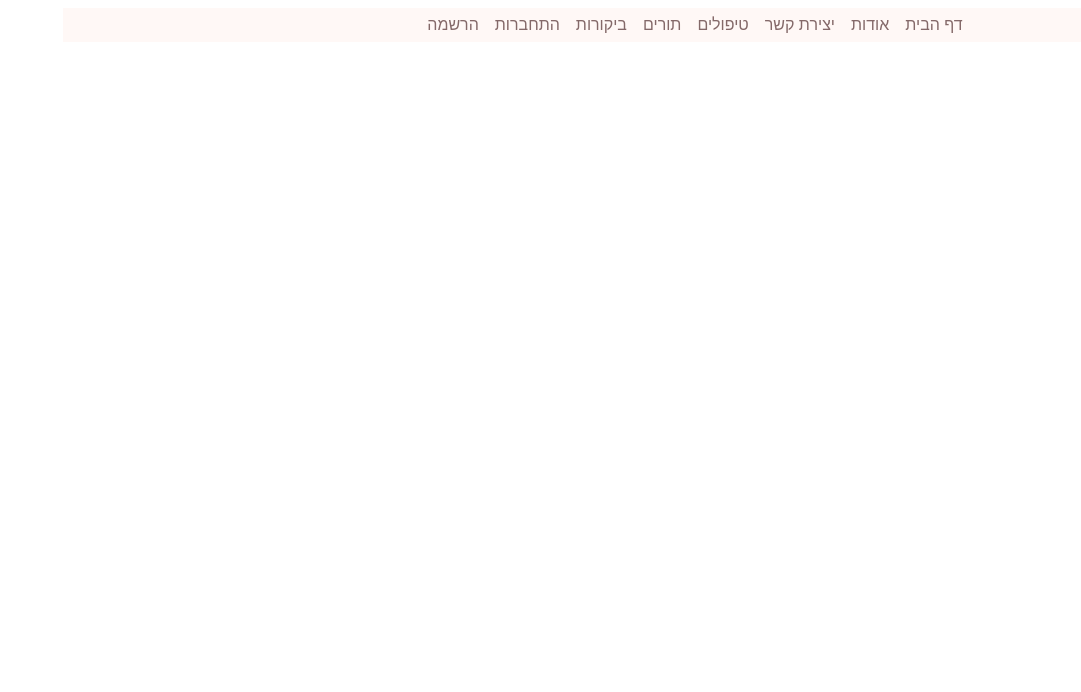
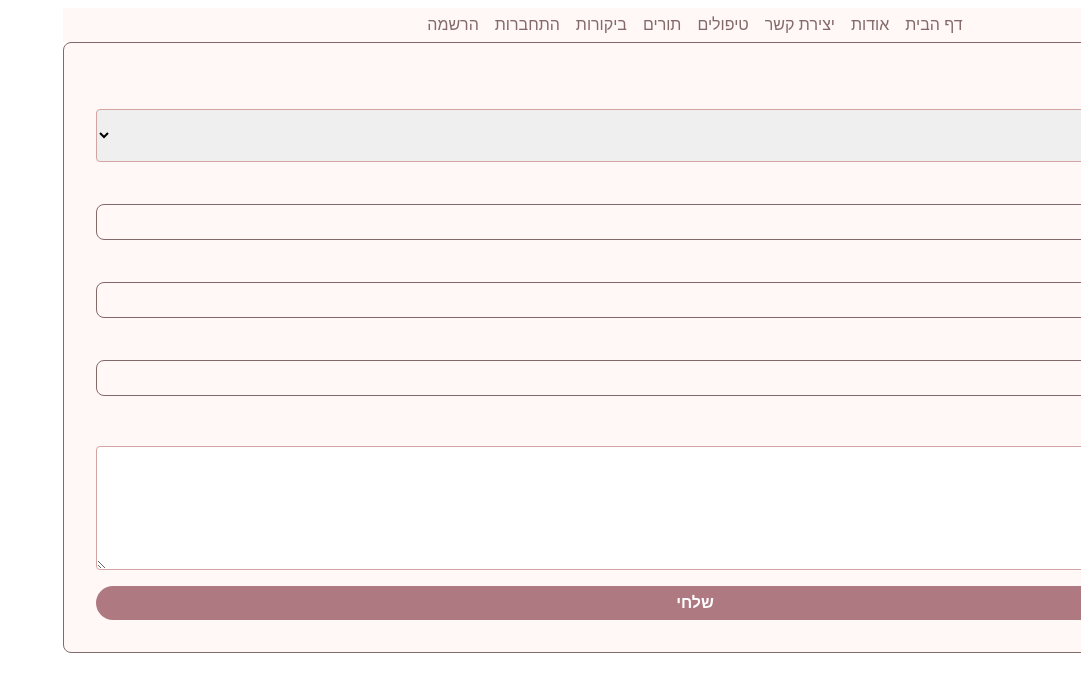
Before and after one commit to CoralTzubery/sigalglow, a React (Vite) app in the folder sigalglow-app/: page /contact in a window 1280 px wide. Shown: the top 692 px of the page, without its empty margins (199-1280 px from the left). Built offline with nearby package versions, Linux system fonts and the light colour scheme.

Commit message:
adding a contact page

```diff
--- a/sigalglow-app/src/pages/Contact.module.scss
+++ b/sigalglow-app/src/pages/Contact.module.scss
@@ -0,0 +1,25 @@
+@use "../styles/theme.scss" as *;
+
+.form {
+    display: flex;
+    flex-direction: column;
+    gap: $spacing-md;
+    font-family: $font-family;
+    background-color: $color-background;
+    padding: $spacing-lg;
+    border: 1px solid $color-secondary;
+    border-radius: 8px;
+}
+
+select, textarea {
+    font-family: inherit;
+    padding: $spacing-md;
+    border: 1px solid $color-primary;
+    border-radius: 4px;
+    font-size: $font-size-base;
+}
+
+.error {
+    color: red;
+    font-weight: bold;
+}
--- a/sigalglow-app/src/pages/Contact.tsx
+++ b/sigalglow-app/src/pages/Contact.tsx
@@ -1,7 +1,79 @@
+import { useEffect, useState } from "react";
+import styles from "./Contact.module.scss";
+import { apiClient, getToken } from "../models/apiClient";
+import { jwtDecode } from "jwt-decode";
+import { Input } from "../components/Input";
+import { PrimaryButton } from "../components/PrimaryButton";
+
+type TokenPayload = {
+    sub: string;
+    userName: string;
+    email: string;
+    phoneNumber: string;
+    role: "admin" | "client";
+    exp: number;
+};
+
+const SubjectOptions = [
+    "שאלה על טיפול",
+    "בקשה לקביעת תור",
+    "בקשה לשיתוף פעולה",
+    "אחר"
+];
+
 export function Contact() {
+    const [formError, setFormError] = useState("");
+    const [isLoggedIn, setIsLoggedIn] = useState(false);
+    const [userInfo, setUserInfo] = useState<Partial<TokenPayload>>({});
+
+    useEffect(() => {
+        const token = getToken();
+
+        if (token) {
+            try {
+                const payload = jwtDecode<TokenPayload>(token);
+                setIsLoggedIn(true);
+                setUserInfo({
+                    userName: payload.userName,
+                    email: payload.email,
+                    phoneNumber: payload.phoneNumber,
+                });
+            } catch {
+                setIsLoggedIn(false);
+            }
+        }
+    }, []);
+
+    async function handleSubmit(formData: FormData) {
+        try {
+            const data = Object.fromEntries(formData);
+            await apiClient.post("/api/contact", data);
+            alert("ההודעה נשלחה בהצלחה");
+            setFormError("");
+        } catch (error) {
+            console.error("Error sending contact:", error);
+            setFormError("שגיאה בשליחת הטופס");
+        }
+    }
+
     return (
-        <>
-            <h1>Contact Page</h1>
-        </>
+        <form className={styles.form} action={handleSubmit}>
+            <label htmlFor="subject">נושא</label>
+            <select name="subject" id="subject" required>
+                <option value="">בחרי נושא</option>
+                {SubjectOptions.map((option) => (
+                    <option key={option} value={option}>{option}</option>
+                ))}
+            </select>
+            <Input name="userName" id="userName" label="שם מלא" required defaultValue={userInfo.userName} readOnly={isLoggedIn} />
+            <Input name="email" id="email" label="אימייל" required defaultValue={userInfo.email} readOnly={isLoggedIn} />
+            <Input name="phoneNumber" id="phoneNumber" label="טלפון" required defaultValue={userInfo.phoneNumber} readOnly={isLoggedIn} />
+
+            <label htmlFor="message">הודעה</label>
+            <textarea name="message" id="message" rows={5} required></textarea>
+
+            <PrimaryButton>שלחי</PrimaryButton>
+            {formError && <p className={styles.error}>{formError}</p>}
+        </form>
     );
 }
```
Also changed, not shown: 1 other file (tests, documents, lock files or other folders).
